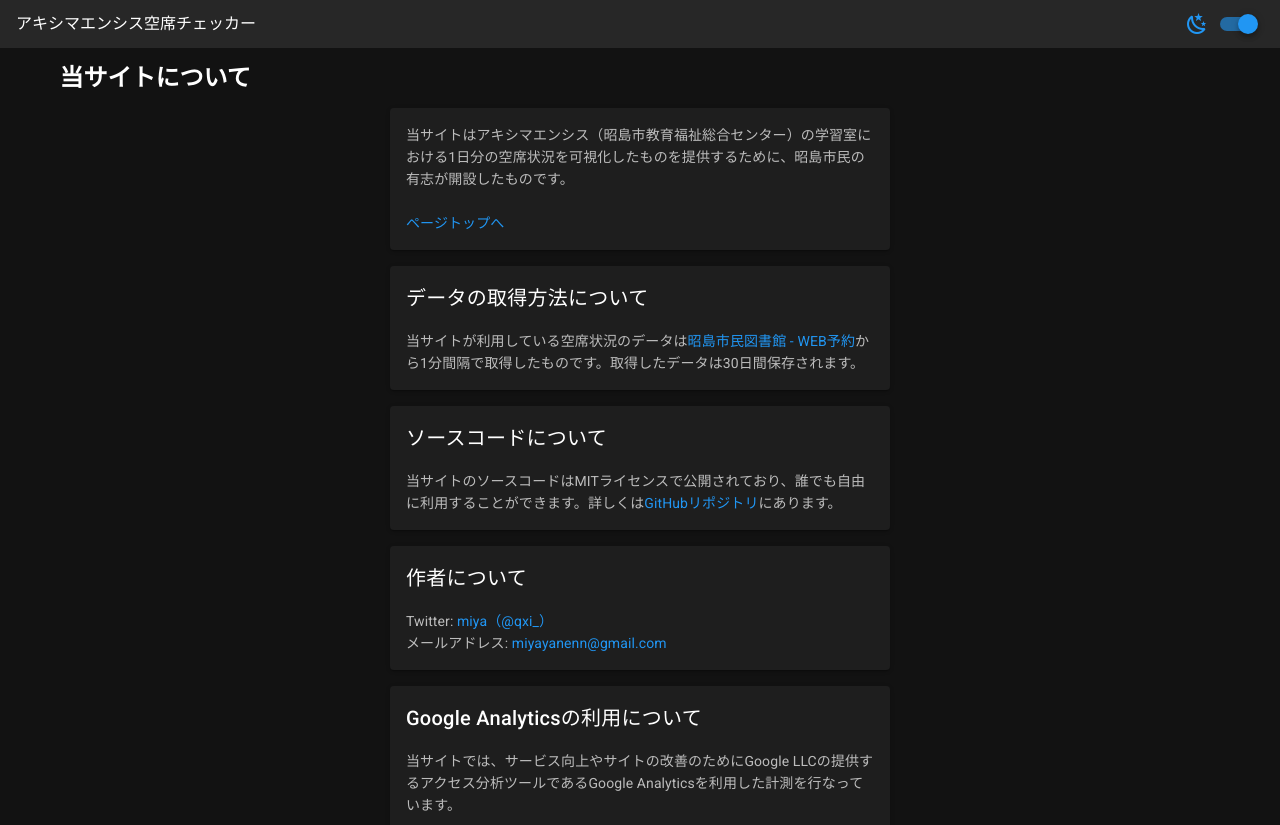
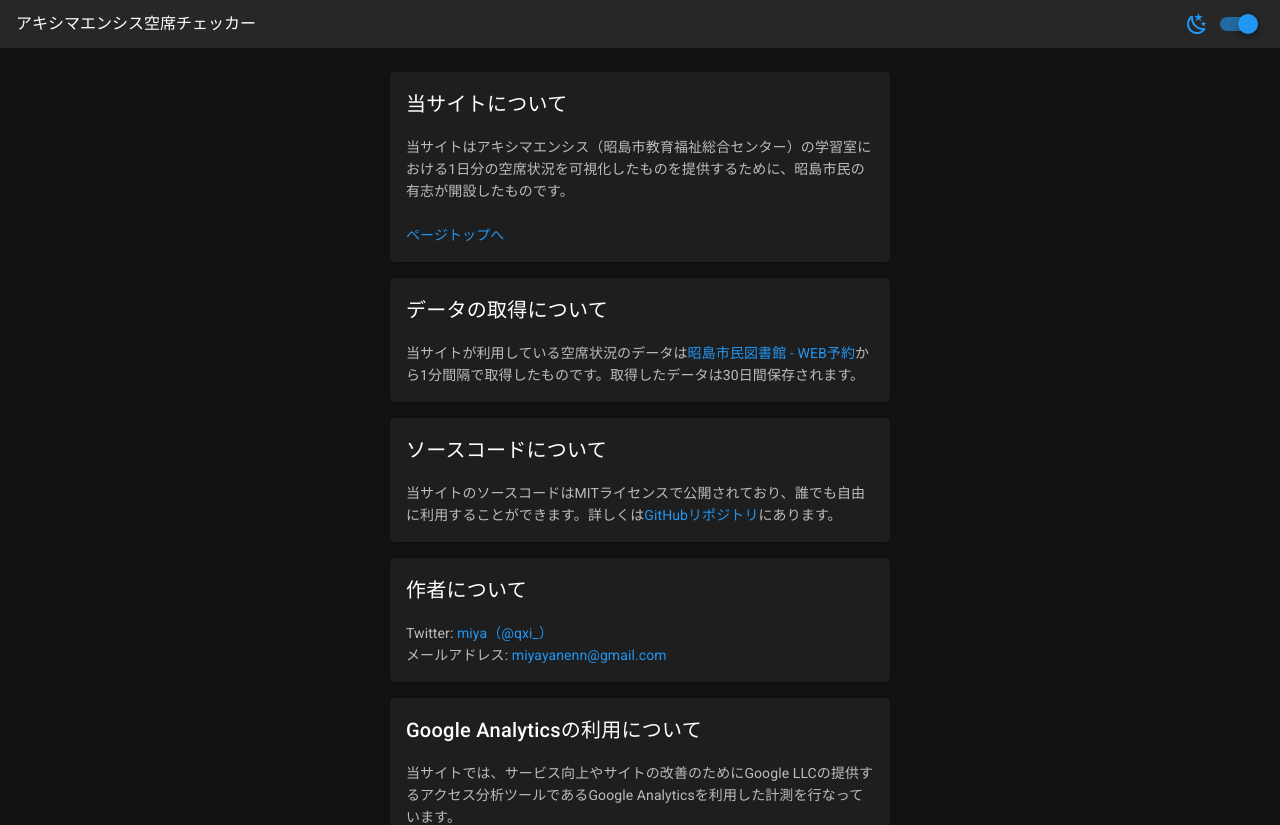
Before and after one commit to akishima-ensis/seat-availability-checker, a Vue app: page /about in a window 1280 px wide. Shown: the top 825 px of the page. Built offline with nearby package versions, Linux system fonts and the light colour scheme; no server answers.

Commit message:
:art: 軽微な変更

```diff
--- a/src/components/About.vue
+++ b/src/components/About.vue
@@ -2,9 +2,10 @@
   <v-container>
     <div class="mx-auto">
 
-      <h2>当サイトについて</h2>
-
       <v-card class="mt-3 mb-4 mx-auto" width="500">
+        <v-card-title>
+          当サイトについて
+        </v-card-title>
         <v-card-text>
           当サイトはアキシマエンシス（昭島市教育福祉総合センター）の学習室における1日分の空席状況を可視化したものを提供するために、昭島市民の有志が開設したものです。<br><br>
           <a @click="jumpTop">ページトップへ</a>
@@ -13,7 +14,7 @@
 
       <v-card class="mb-4 mx-auto" width="500">
         <v-card-title>
-          データの取得方法について
+          データの取得について
         </v-card-title>
         <v-card-text>
           当サイトが利用している空席状況のデータは<a href="https://webreserv.library.akishima.tokyo.jp/webReserv/AreaInfo/Login">昭島市民図書館 - WEB予約</a>から1分間隔で取得したものです。取得したデータは30日間保存されます。
```
